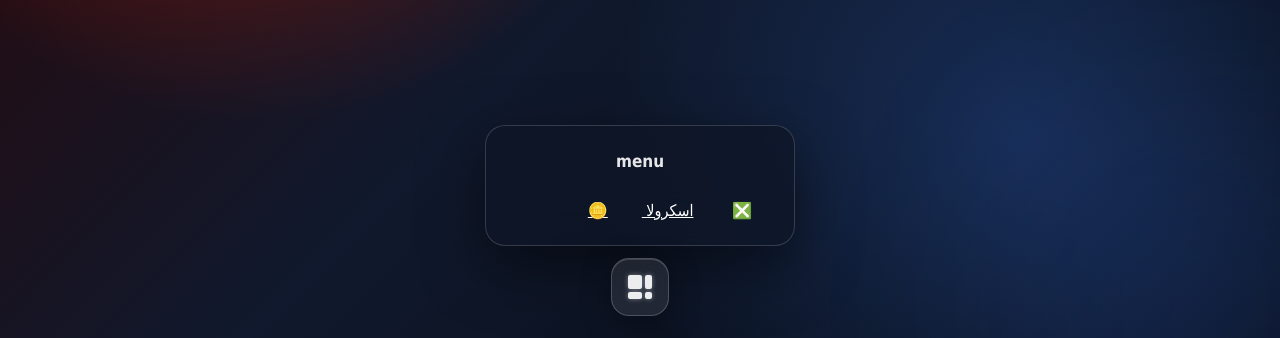
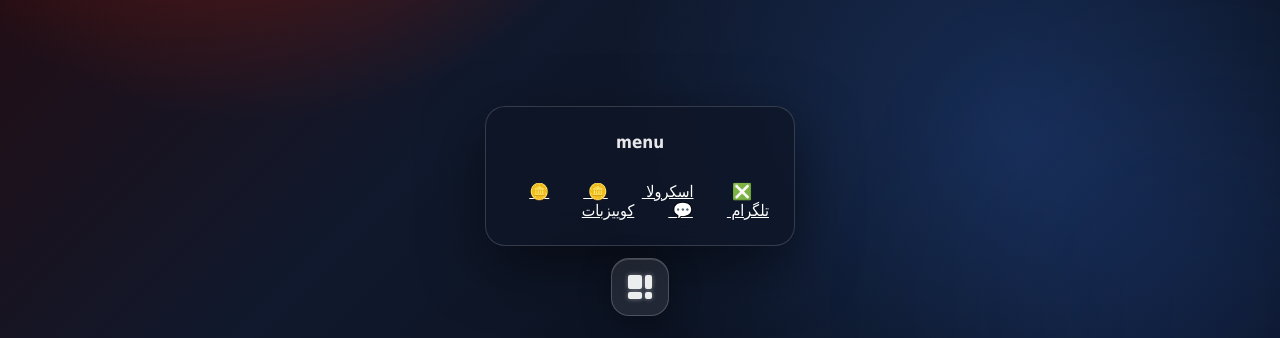
Before and after one commit to maxregan1010-gif/85, a plain HTML site: page index.html in a window 1280 px wide. Both pictures are taken after a click on the element 640 px from the left and 749 px from the top of the page. Shown: the part 462-800 px from the top of the page. Drawn offline with Linux system fonts and the light colour scheme.

Commit message:
Update index.html

```diff
--- a/index.html
+++ b/index.html
@@ -806,6 +806,30 @@ body{
         🪙
 
         </a>
+        <a
+            class="menu-item"
+            href="https://t.me/Safarcoinbot"
+            target="_blank">
+
+        🪙تلگرام
+
+        </a>
+        <a
+            class="menu-item"
+            href="https://arashbashavard824-fuck-off.github.io/chat-701/"
+            target="_blank">
+
+        💬
+
+        </a>
+        <a
+            class="menu-item"
+            href="https://t.me/QEasyBot"
+            target="_blank">
+
+        کوییزبات
+
+        </a>
 
     </div>
 
```
